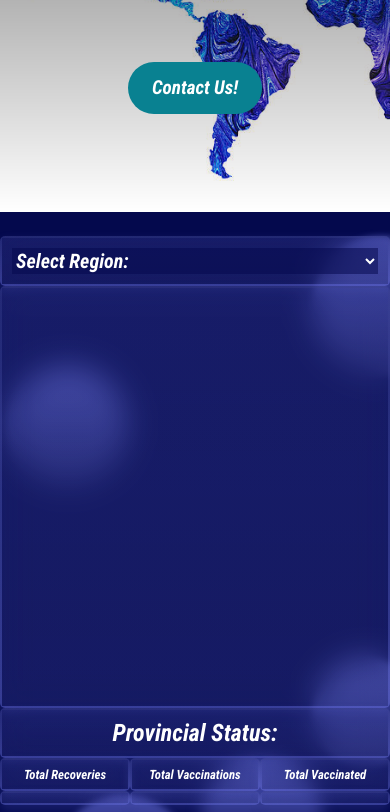
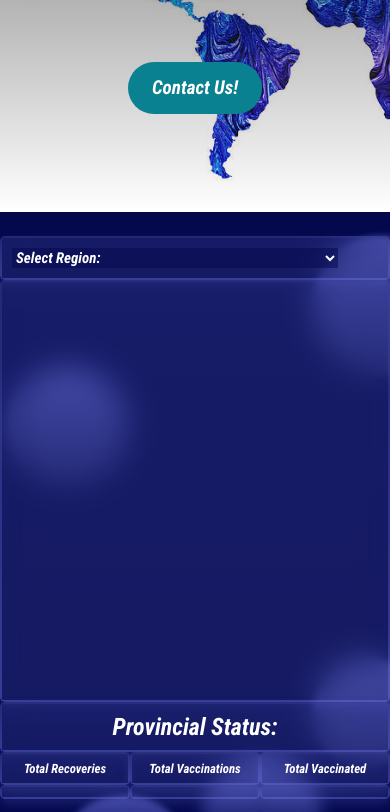
Before and after one commit to Runtime-Terrors-Organization/covid-dashboard-application, a plain HTML site: page index.html in a window 390 px wide. Shown: the part 256-1068 px from the top of the page. Drawn offline with nearby package versions, Linux system fonts and the light colour scheme; some packages are replaced by stand-ins of ours; no server answers.

Commit message:
Responsive Design Adjustments

```diff
--- a/assets/css/styles.css
+++ b/assets/css/styles.css
@@ -33,16 +33,6 @@ footer {
     background: linear-gradient(to top, rgba(0,0,0,0) 0%, rgba(0,0,0,0) 0%, rgba(0,0,0,0.65) 100%), url(../images/background.jpg);
   }
 
-  .total-recoveries,
-  .total-vaccinations,
-  .total-vaccinated,
-  .total-cases,
-  .active-cases,
-  .total-regionRecoveries {
-      font-size:70px;
-      font-weight: 900;
-
-  }
 
   h1 {
     font-style: normal;
@@ -207,7 +197,7 @@ header,
         width:100%;
         font-size:24px;
         padding:10px;
-        justify-content: flex-start;
+        padding-right: 50px;
     }
     .dropdown select {
         background-color: #04094d85;
@@ -216,8 +206,10 @@ header,
     .dropdown p,
     .dropdown select {
         flex:1;
-        font-size: 20px;
+        font-size: 15px;
         justify-content: flex-start;
+        overflow-y: hidden;
+        overflow-x: scroll;
 
     }
     .map {
@@ -242,11 +234,15 @@ header,
    .stats-province div > h3,
    .stats-province span,
    .stats-region div > h3,
-   .stats-region span {
+    .stats-region span {
        width:100%;
        font-size:0.8rem;
        padding:5px;
    }
+   .stats-region span, .stats-province span {
+       font-size: 22px;
+   }
+
 
 }
 
--- a/index.html
+++ b/index.html
@@ -97,7 +97,7 @@
     </div>
     <div class= "footer-div flex flex-wrap justify-around items-center">
       <p>Nathan McCaw<a href="https://github.com/checkers-GM"><i class="fab fa-github-square"></i></a></p>
-      <p>Allan Lovatt<a href="https://github.com/alovatt83"><i class="fab fa-github-square"></i></a></p>
+      <p>Allen Lovatt<a href="https://github.com/alovatt83"><i class="fab fa-github-square"></i></a></p>
       <p>Andaleeb Farooq<a href="https://github.com/cerafinn"><i class="fab fa-github-square"></i></a></p>
     </div>
     <div class= "footer-div flex flex-wrap justify-around items-center">
```
